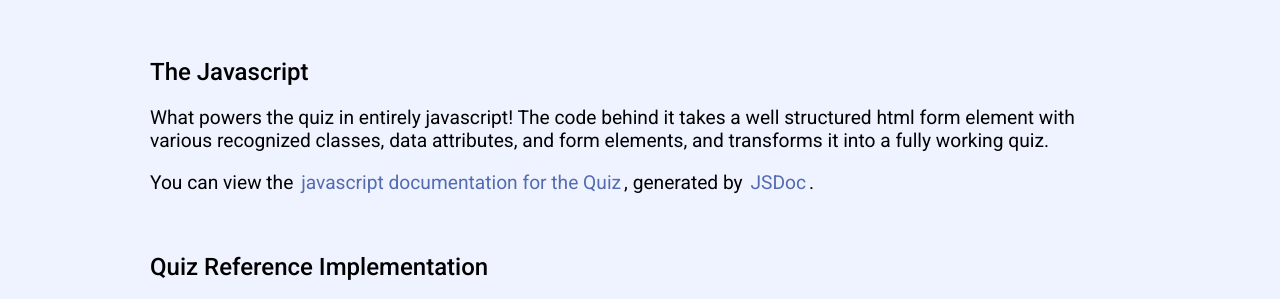
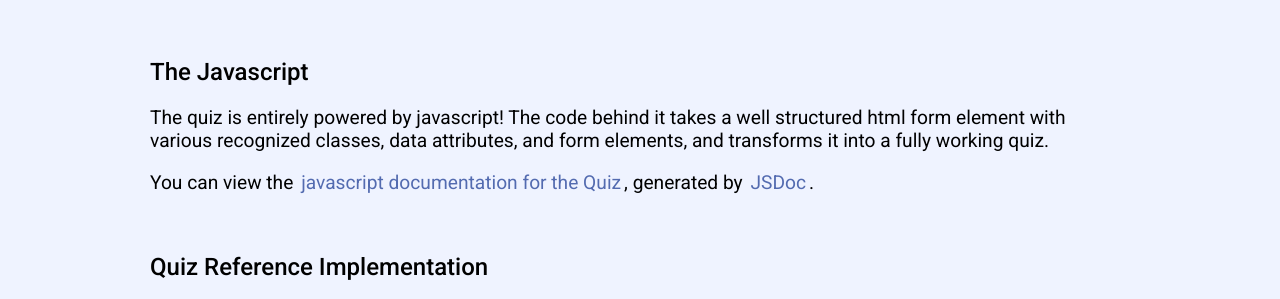
Before and after one commit to swalladge/hit226-a1, a Jekyll site: the page built from quiz.html, in a window 1280 px wide. Shown: the part 560-859 px from the top of the page. Built offline with Jekyll 4.4.1, drawn with Linux system fonts in a browser that asks for light colours.

Commit message:
added source attributions throughout code

```diff
--- a/_sass/_elements.scss
+++ b/_sass/_elements.scss
@@ -97,6 +97,10 @@
   padding: 10px;
 }
 
+
+/*
+ * various element styles in relation to the quizzes
+ */
 .quiz-canvas {
   display: none;
   // width: 100%;
--- a/quiz.html
+++ b/quiz.html
@@ -31,7 +31,7 @@
     <section>
       <h2>The Javascript</h2>
       <p>
-        What powers the quiz in entirely javascript!
+        The quiz is entirely powered by javascript!
         The code behind it takes a well structured html form element with various recognized classes, data attributes, and form elements, and transforms it into a fully working quiz.
       </p>
 
@@ -61,6 +61,7 @@
 
       <!-- the quiz class needs to work on a form, as below -->
       <!-- this form has the class 'my-quizzes' which is just used by the onload script to init the quiz on it - not used by the quiz class -->
+      <!-- Information on creating accessible forms taken from http://webaim.org/techniques/forms/ (and other pages in that article)  -->
       <form action="#" class="my-quizzes" name="referencequiz">
 
         <!-- By placing a canvas element with class 'quiz-canvas' inside the form somewhere, fancy canvas feedback on your quiz score will be auto setup. (unless specifically disabled) -->
```
Also changed, not shown: js/main.js (+6 -2 lines).
